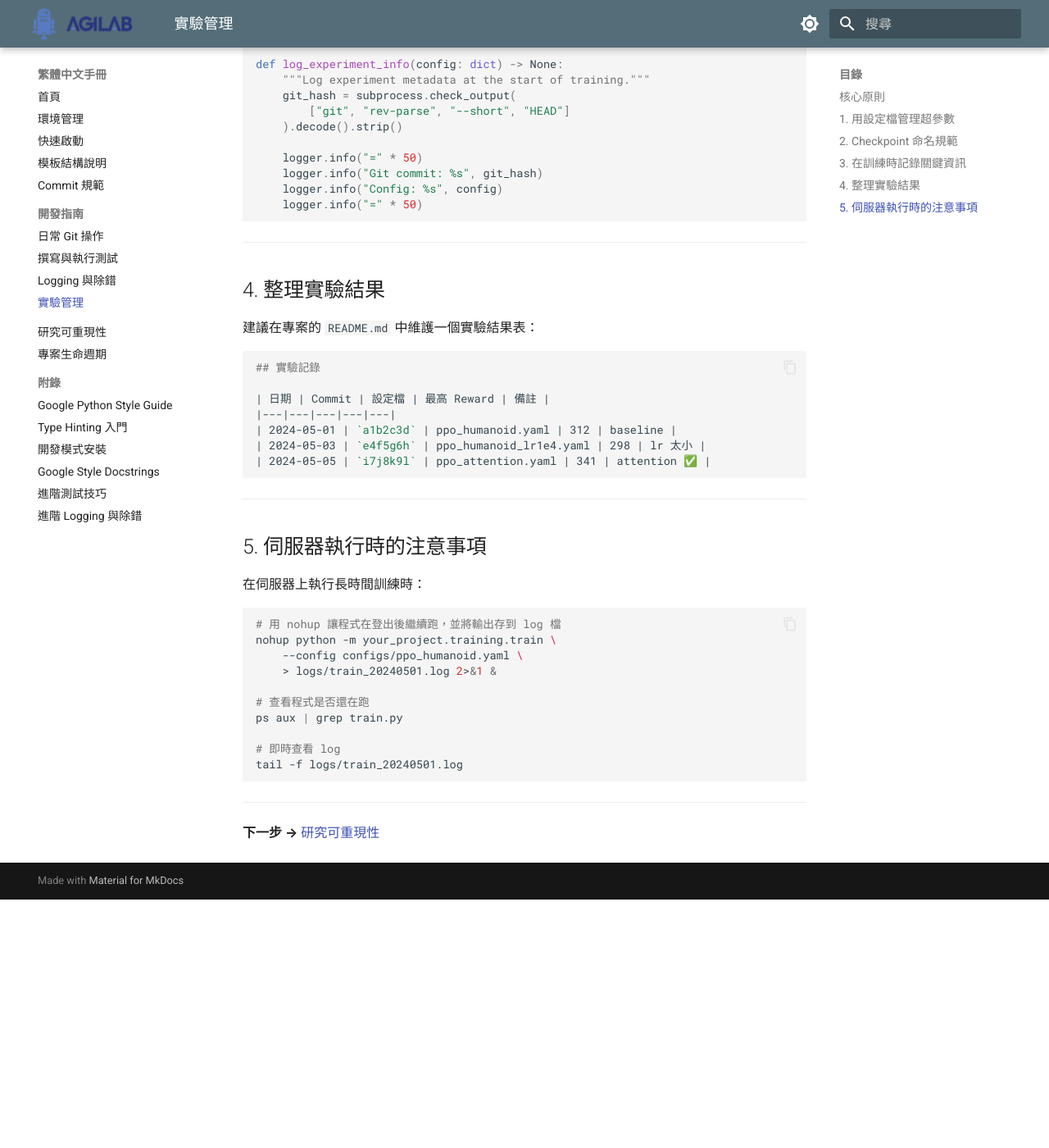
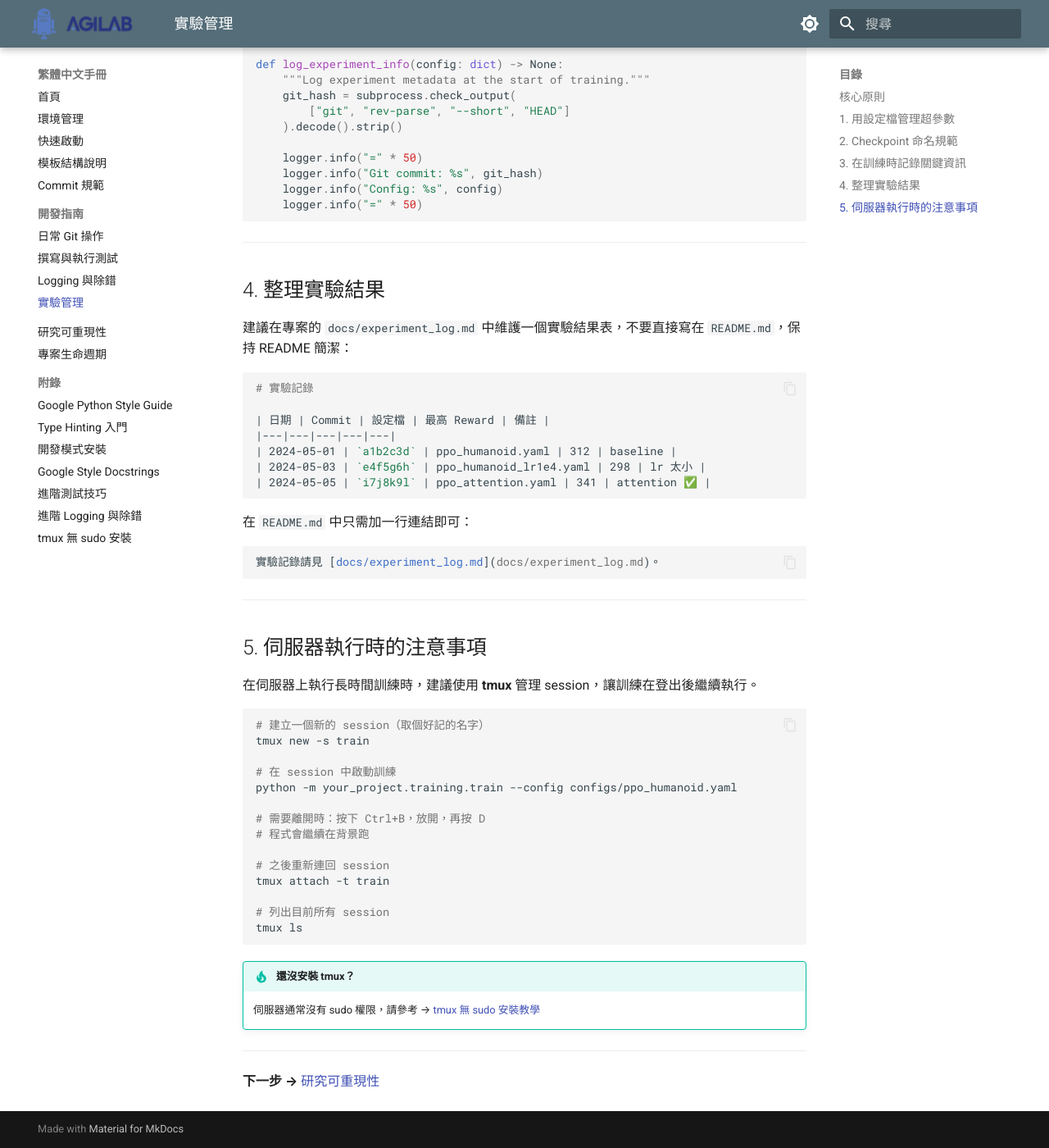
Before and after one commit to AGILAB-NTNU/AGILAB_Software_Lab_Guide, an MkDocs documentation site: the page built from docs/zh/experiment_management.md, in a window 1280 px wide and 1400 px high, scrolled down 2400 px. Shown: the whole window at 82% size. Built offline with MkDocs 1.6.1 and Material for MkDocs 9.7.7, drawn with Linux system fonts in a browser that asks for light colours; before the commit the page ends 3497 px from its top, so only the background shows below that.

Commit message:
docs: Move experiment log to docs/, replace nohup with tmux, add tmux guide

````diff
--- a/docs/zh/experiment_management.md
+++ b/docs/zh/experiment_management.md
@@ -124,10 +124,10 @@ def log_experiment_info(config: dict) -> None:
 
 ## 4. 整理實驗結果
 
-建議在專案的 `README.md` 中維護一個實驗結果表：
+建議在專案的 `docs/experiment_log.md` 中維護一個實驗結果表，不要直接寫在 `README.md`，保持 README 簡潔：
 
 ```markdown
-## 實驗記錄
+# 實驗記錄
 
 | 日期 | Commit | 設定檔 | 最高 Reward | 備註 |
 |---|---|---|---|---|
@@ -136,24 +136,37 @@ def log_experiment_info(config: dict) -> None:
 | 2024-05-05 | `i7j8k9l` | ppo_attention.yaml | 341 | attention ✅ |
 ```
 
+在 `README.md` 中只需加一行連結即可：
+
+```markdown
+實驗記錄請見 [docs/experiment_log.md](docs/experiment_log.md)。
+```
+
 ---
 
 ## 5. 伺服器執行時的注意事項
 
-在伺服器上執行長時間訓練時：
+在伺服器上執行長時間訓練時，建議使用 **tmux** 管理 session，讓訓練在登出後繼續執行。
 
 ```bash
-# 用 nohup 讓程式在登出後繼續跑，並將輸出存到 log 檔
-nohup python -m your_project.training.train \
-    --config configs/ppo_humanoid.yaml \
-    > logs/train_20240501.log 2>&1 &
+# 建立一個新的 session（取個好記的名字）
+tmux new -s train
 
-# 查看程式是否還在跑
-ps aux | grep train.py
+# 在 session 中啟動訓練
+python -m your_project.training.train --config configs/ppo_humanoid.yaml
 
-# 即時查看 log
-tail -f logs/train_20240501.log
+# 需要離開時：按下 Ctrl+B，放開，再按 D
+# 程式會繼續在背景跑
+
+# 之後重新連回 session
+tmux attach -t train
+
+# 列出目前所有 session
+tmux ls
 ```
+
+!!! tip "還沒安裝 tmux？"
+    伺服器通常沒有 sudo 權限，請參考 → [tmux 無 sudo 安裝教學](tmux_guide.md)
 
 ---
 
--- a/mkdocs.yml
+++ b/mkdocs.yml
@@ -63,6 +63,7 @@ nav:
       - 'Google Style Docstrings': 'zh/docstrings.md'
       - '進階測試技巧': 'zh/testing_advanced.md'
       - '進階 Logging 與除錯': 'zh/logging_advanced.md'
+      - 'tmux 無 sudo 安裝': 'zh/tmux_guide.md'
 
 markdown_extensions:
   - admonition
````
Also changed, not shown: docs/zh/tmux_guide.md (added, +86 -0 lines).
